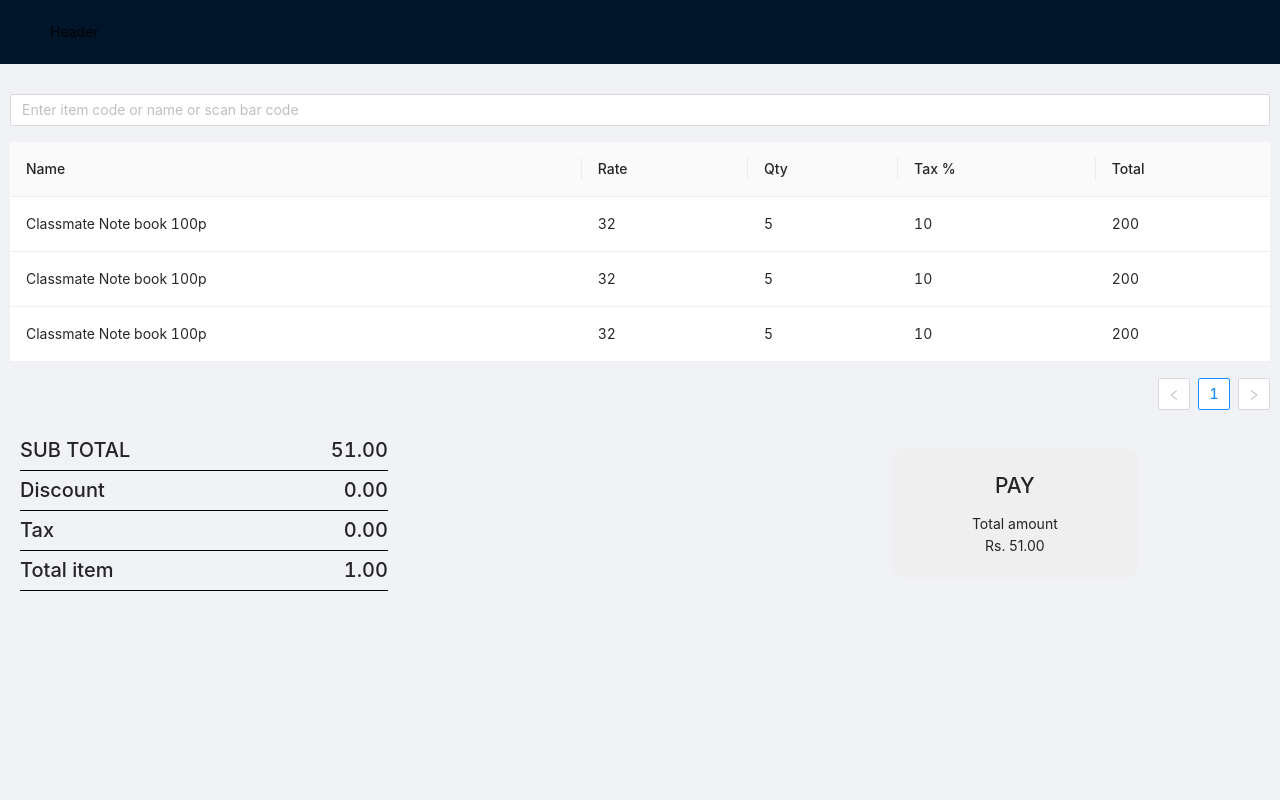
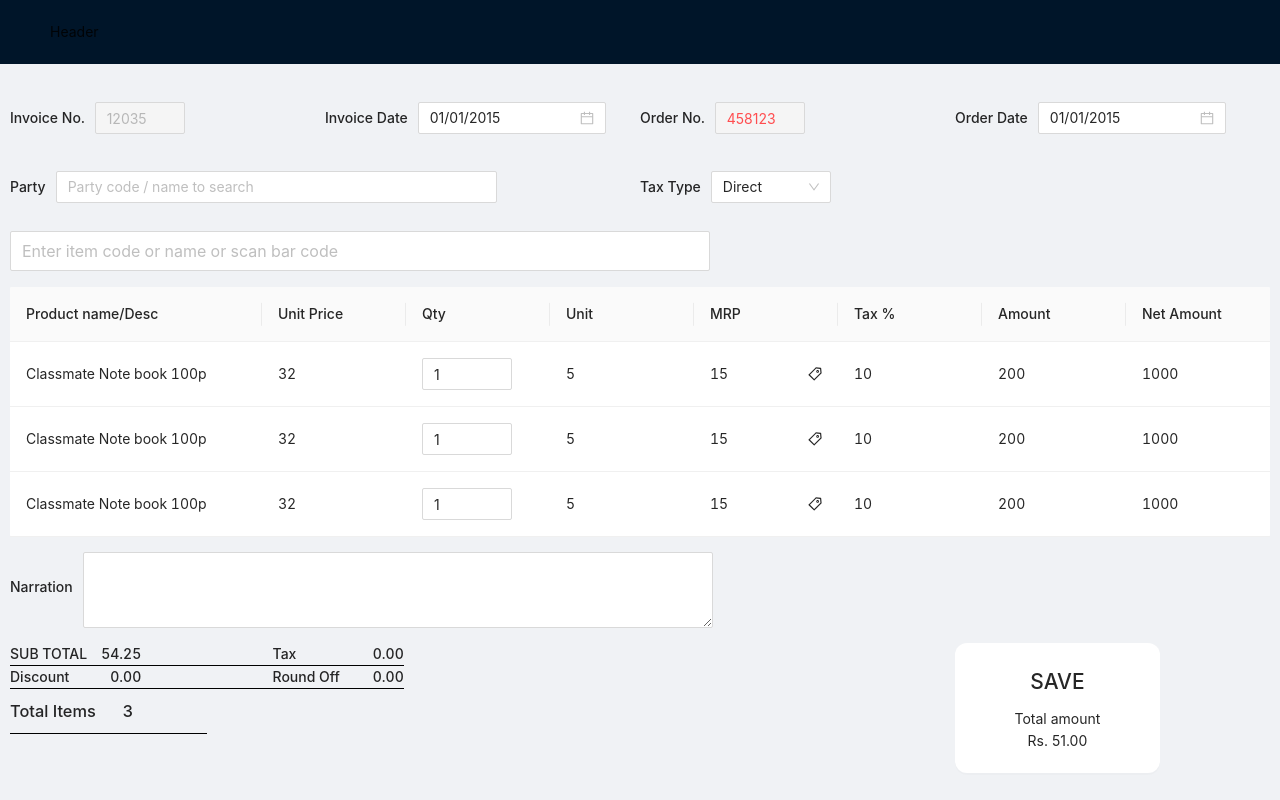
Before and after one commit to princekf/fiveby.one, a React (Create React App) app in the folder frontend/: page /purchase in a window 1280 px wide. Built offline with nearby package versions, Linux system fonts and the light colour scheme.

Commit message:
Purchase page design

```diff
--- /dev/null
+++ b/frontend/src/components/purchase/Purchase.scss
@@ -0,0 +1,34 @@
+.main_div {
+  .item {
+    display: flex;
+    align-items: center;
+    margin-right: 15px;
+    width: 50%;
+    h4 {
+      margin-bottom: 0px;
+      margin-right: 10px;
+    }
+  }
+  .two_item {
+    width: 100%;
+    display: flex;
+    align-items: center;
+    h4 {
+      margin-bottom: 0px;
+      margin-right: 10px;
+    }
+  }
+  .total_line {
+    border-bottom: 1px solid black;
+    h4 {
+      margin: 0;
+    }
+  }
+  .pay_btn {
+    height: 130px !important;
+    width: 65%;
+    margin-top: 0 !important;
+    border-radius: 12px !important;
+    border: none;
+  }
+}
--- a/frontend/src/components/purchase/Purchase.tsx
+++ b/frontend/src/components/purchase/Purchase.tsx
@@ -1,10 +1,14 @@
 import React, { Component } from "react";
-import { Button, Table, Layout, Row, Col, AutoComplete } from "antd";
+import { Button, Table, Layout, Row, Col, AutoComplete, InputNumber, DatePicker, Select, Input } from "antd";
 // import { SettingOutlined } from "@ant-design/icons";
-// import "./Sales.css";
+import "./Purchase.scss";
 // import { string } from "prop-types";
+import moment from "moment";
+import { TagOutlined } from "@ant-design/icons";
 
 const { Header } = Layout;
+const { Option } = Select;
+const { TextArea } = Input;
 
 const dataSource = [
   {
@@ -12,35 +16,45 @@ const dataSource = [
     name: "Classmate Note book 100p",
     rate: 32,
     quantity: 5,
+    unit: 5,
+    mrp: 15,
     tax: 10,
-    total: 200,
+    amount: 200,
+    net_amount: 1000,
   },
   {
     key: "2",
     name: "Classmate Note book 100p",
     rate: 32,
     quantity: 5,
+    unit: 5,
+    mrp: 15,
     tax: 10,
-    total: 200,
+    amount: 200,
+    net_amount: 1000,
   },
   {
     key: "3",
     name: "Classmate Note book 100p",
     rate: 32,
     quantity: 5,
+    unit: 5,
+    mrp: 15,
     tax: 10,
-    total: 200,
+    amount: 200,
+    net_amount: 1000,
   },
 ];
 
 const columns = [
   {
-    title: "Name",
+    title: "Product name/Desc",
     dataIndex: "name",
     key: "name",
+    width: "20%",
   },
   {
-    title: "Rate",
+    title: "Unit Price",
     dataIndex: "rate",
     key: "rate",
   },
@@ -48,6 +62,32 @@ const columns = [
     title: "Qty",
     dataIndex: "quantity",
     key: "quantity",
+    render: (quantity: any) => {
+      return (
+        <div>
+          {/* <span>{quantity}</span> */}
+          <InputNumber min={1} max={100000} defaultValue={1} />
+        </div>
+      );
+    },
+  },
+  {
+    title: "Unit",
+    dataIndex: "unit",
+    key: "unit",
+  },
+  {
+    title: "MRP",
+    dataIndex: "mrp",
+    key: "mrp",
+    render: (mrp: any) => {
+      return (
+        <div style={{ display: "flex", justifyContent: "space-between", alignItems: "center" }}>
+          <span>{mrp}</span>
+          <TagOutlined />
+        </div>
+      );
+    },
   },
   {
     title: "Tax %",
@@ -55,9 +95,14 @@ const columns = [
     key: "tax",
   },
   {
-    title: "Total",
-    dataIndex: "total",
-    key: "total",
+    title: "Amount",
+    dataIndex: "amount",
+    key: "amount",
+  },
+  {
+    title: "Net Amount",
+    dataIndex: "net_amount",
+    key: "net_amount",
   },
 ];
 
@@ -73,55 +118,150 @@ const options = [
   },
 ];
 
+const party = [
+  {
+    value: "Party 1",
+  },
+  {
+    value: "Party 2",
+  },
+  {
+    value: "Party 3",
+  },
+];
+
+// const menu = (
+//   <Menu>
+//     <Menu.Item>
+//       Direct
+//     </Menu.Item>
+//     <Menu.Item>
+//       Reverse
+//     </Menu.Item>
+//   </Menu>
+// );
+
+const dateFormatList = ["DD/MM/YYYY", "DD/MM/YY"];
+
 export class purchase extends Component {
   public render() {
     return (
       <Layout>
         <Header>Header</Header>
         <Row className="main_div">
+          <Col span={24} style={{ display: "flex", padding: "10px" }}>
+            <Col span={12} style={{ display: "flex", alignItems: "center", justifyContent: "space-between" }}>
+              <div className="item">
+                <h4>Invoice No.</h4>
+                <InputNumber min={1} max={100000} defaultValue={12035} disabled={true} />
+              </div>
+              <div className="item">
+                <h4>Invoice Date</h4>
+                <DatePicker defaultValue={moment("01/01/2015", dateFormatList[0])} format={dateFormatList} />
+              </div>
+            </Col>
+            <Col span={12} style={{ display: "flex", alignItems: "center", justifyContent: "space-between" }}>
+              <div className="item">
+                <h4>Order No.</h4>
+                <InputNumber min={1} max={100000} defaultValue={458123} disabled={true} />
+              </div>
+              <div className="item">
+                <h4>Order Date</h4>
+                <DatePicker defaultValue={moment("01/01/2015", dateFormatList[0])} format={dateFormatList} />
+              </div>
+            </Col>
+          </Col>
+
+          <Col span={24} style={{ display: "flex", padding: "10px" }}>
+            <Col span={12} style={{ display: "flex", alignItems: "center", justifyContent: "space-between" }}>
+              <div className="two_item">
+                <h4>Party</h4>
+                <AutoComplete
+                  style={{
+                    width: "70%",
+                  }}
+                  options={party}
+                  placeholder="Party code / name to search"
+                  filterOption={true}
+                />
+              </div>
+            </Col>
+            <Col span={12} style={{ display: "flex", alignItems: "center", justifyContent: "space-between" }}>
+              <div className="two_item">
+                <h4>Tax Type</h4>
+                <Select defaultValue="Direct" style={{ width: 120 }}>
+                  <Option value="direct">Direct</Option>
+                  <Option value="reverse">Reverse</Option>
+                </Select>
+              </div>
+            </Col>
+          </Col>
+
           <Col span={24} style={{ padding: "10px" }}>
             <div style={{ marginBottom: 16 }}>
-              {/* <Input className="search_input" addonAfter={<SettingOutlined />} defaultValue="mysite" /> */}
               <AutoComplete
                 style={{
                   width: "100%",
+                  maxWidth: "700px",
                 }}
+                size="large"
                 options={options}
                 placeholder="Enter item code or name or scan bar code"
-                // filterOption={(inputValue, option) =>
-                //   option.value.toUpperCase().indexOf(inputValue.toUpperCase()) !== -1
-                // }
+                filterOption={true}
               />
             </div>
-            <Table dataSource={dataSource} columns={columns} />
-            <div className="last_cont">
-              <div className="total_cont">
-                <div className="subtotal">
-                  <h1 className="total_heading">SUB TOTAL </h1>
-                  <h1 className="total_heading">51.00</h1>
-                </div>
-                <div className="disc">
-                  <h1 className="total_heading">Discount </h1>
-                  <h1 className="total_heading">0.00</h1>
-                </div>
-                <div className="tax">
-                  <h1 className="total_heading">Tax </h1>
-                  <h1 className="total_heading"> 0.00</h1>
-                </div>
-                <div className="total_item">
-                  <h1 className="total_heading">Total item</h1>
-                  <h1 className="total_heading">1.00</h1>
-                </div>
-              </div>
-              <div className="button">
-                <button className="pay_btn">
-                  <h1>PAY</h1>
+            <Table
+              dataSource={dataSource}
+              columns={columns}
+              scroll={{ y: 240 }}
+              pagination={{
+                total: dataSource.length,
+                pageSize: dataSource.length,
+                hideOnSinglePage: true,
+              }}
+            />
+            <Col span={24} style={{ display: "flex", justifyContent: "start", alignItems: "center", marginTop: "15px" }}>
+              <h4 style={{ marginRight: "10px" }}>Narration</h4>
+              <TextArea rows={3} style={{ width: "50%" }} />
+            </Col>
+            <Col span={24} style={{ display: "flex", justifyContent: "space-between", marginTop: "15px" }}>
+              <Col span={18}>
+                <Col span={10} className="total_line" style={{ display: "flex", justifyContent: "space-between" }}>
+                  <Col span={8} style={{ display: "flex", justifyContent: "space-between" }}>
+                    <h4>SUB TOTAL</h4>
+                    <h4>54.25</h4>
+                  </Col>
+                  <Col span={8} style={{ display: "flex", justifyContent: "space-between" }}>
+                    <h4>Tax</h4>
+                    <h4>0.00</h4>
+                  </Col>
+                </Col>
+                <Col span={10} className="total_line" style={{ display: "flex", justifyContent: "space-between" }}>
+                  <Col span={8} style={{ display: "flex", justifyContent: "space-between" }}>
+                    <h4>Discount</h4>
+                    <h4>0.00</h4>
+                  </Col>
+                  <Col span={8} style={{ display: "flex", justifyContent: "space-between" }}>
+                    <h4>Round Off</h4>
+                    <h4>0.00</h4>
+                  </Col>
+                </Col>
+                <Col span={5} className="total_line" style={{ display: "flex", justifyContent: "space-between", marginTop: "10px" }}>
+                  <Col span={15} style={{ display: "flex", justifyContent: "space-between" }}>
+                    <h3>Total Items</h3>
+                    <h3>3</h3>
+                  </Col>
+                </Col>
+              </Col>
+              <Col span={6}>
+                <Button className="pay_btn">
+                  <h1>SAVE</h1>
                   <span>Total amount</span>
                   <br />
                   <span>Rs. 51.00</span>
-                </button>
-              </div>
-            </div>
+                </Button>
+              </Col>
+            </Col>
           </Col>
           {/* <Col span={8} style={{ display: "flex" }}>
             <Button style={{ margin: "auto" }} type="primary" size={"large"}>
```
